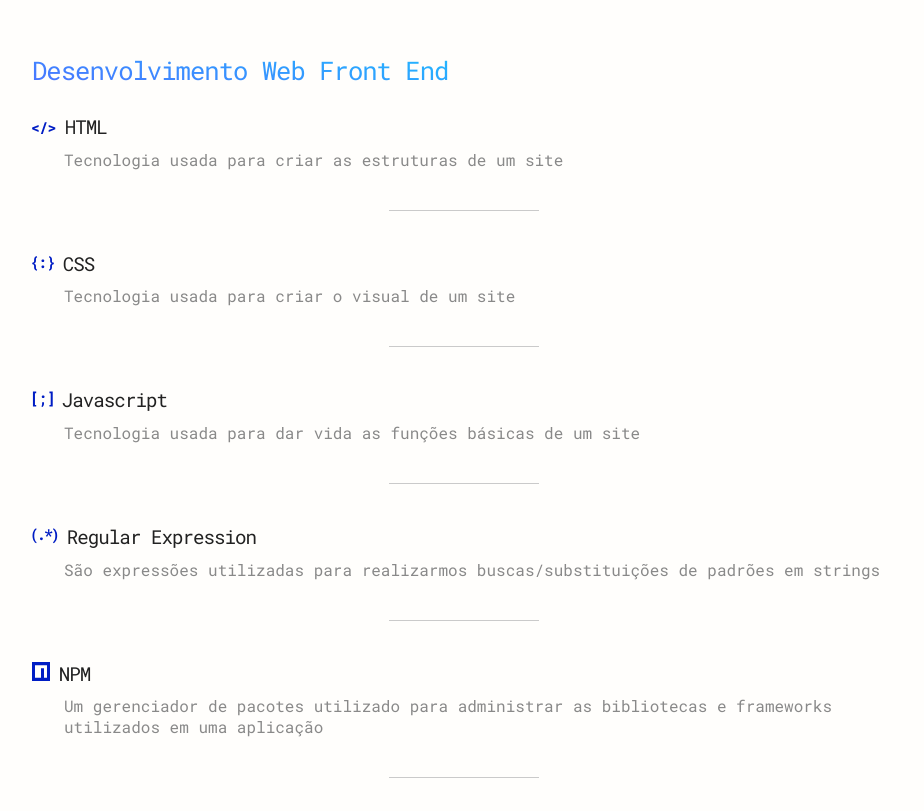
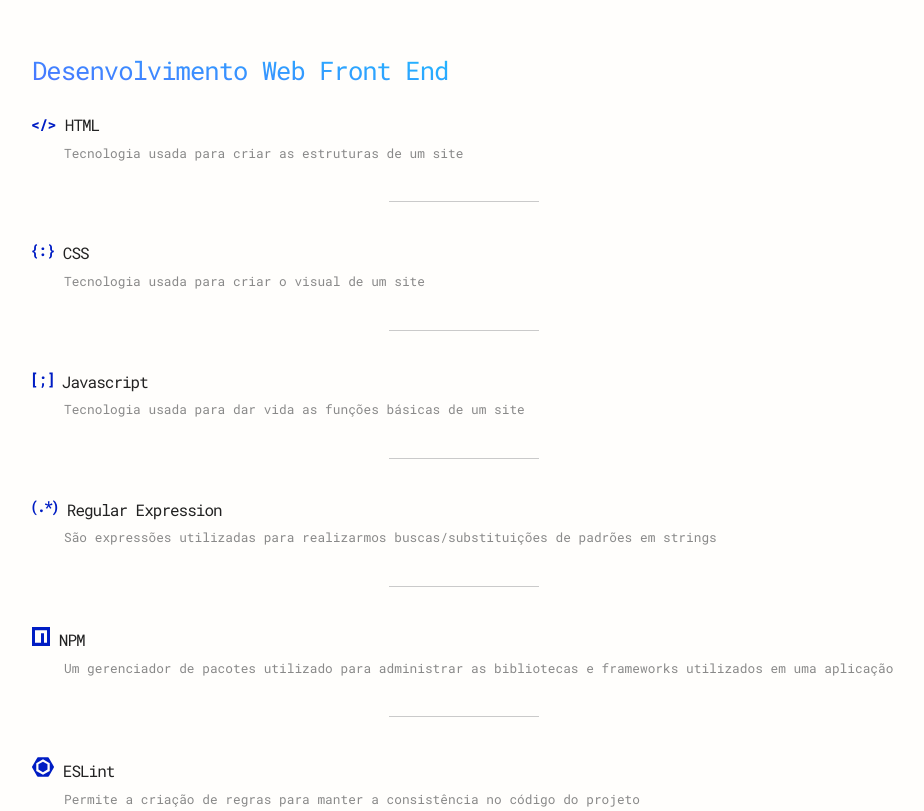
Before and after one commit to sondai-web-developer/curriculo, a website built with webpack: page index.html in a window 1280 px wide. Shown: the part 1675-2486 px from the top of the page, without its empty margins (176-1100 px from the left). Built offline with nearby package versions, Linux system fonts and the light colour scheme.

Commit message:
font-size dos itens habilidades dev. web foram alterados

```diff
--- a/css/habilidades.css
+++ b/css/habilidades.css
@@ -4,7 +4,7 @@
 }
 
 .itemHabilidades>h4 {
-    font-size: 1.2rem;
+    font-size: 1rem;
     font-weight: 400;
     letter-spacing: -1px;
     color: #222222;
@@ -13,9 +13,10 @@
 
 .itemHabilidades>p{
     color: #898989;
-    font-size: 1rem;
+    font-size: 0.8rem;
     letter-spacing: 0px;
     font-weight: 400;
+    line-height: 1.3;
     margin-top: 0.6rem;
     margin-left: 2.0rem;
 }
```
